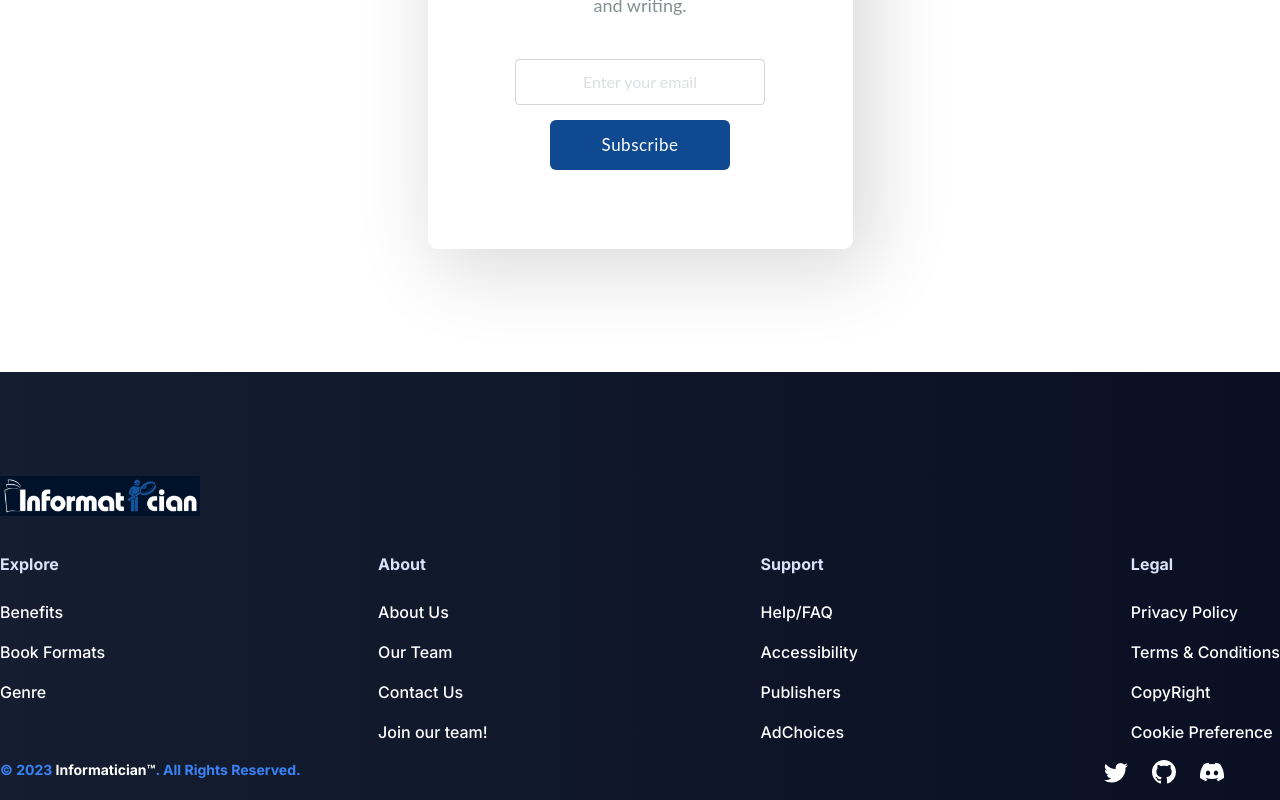
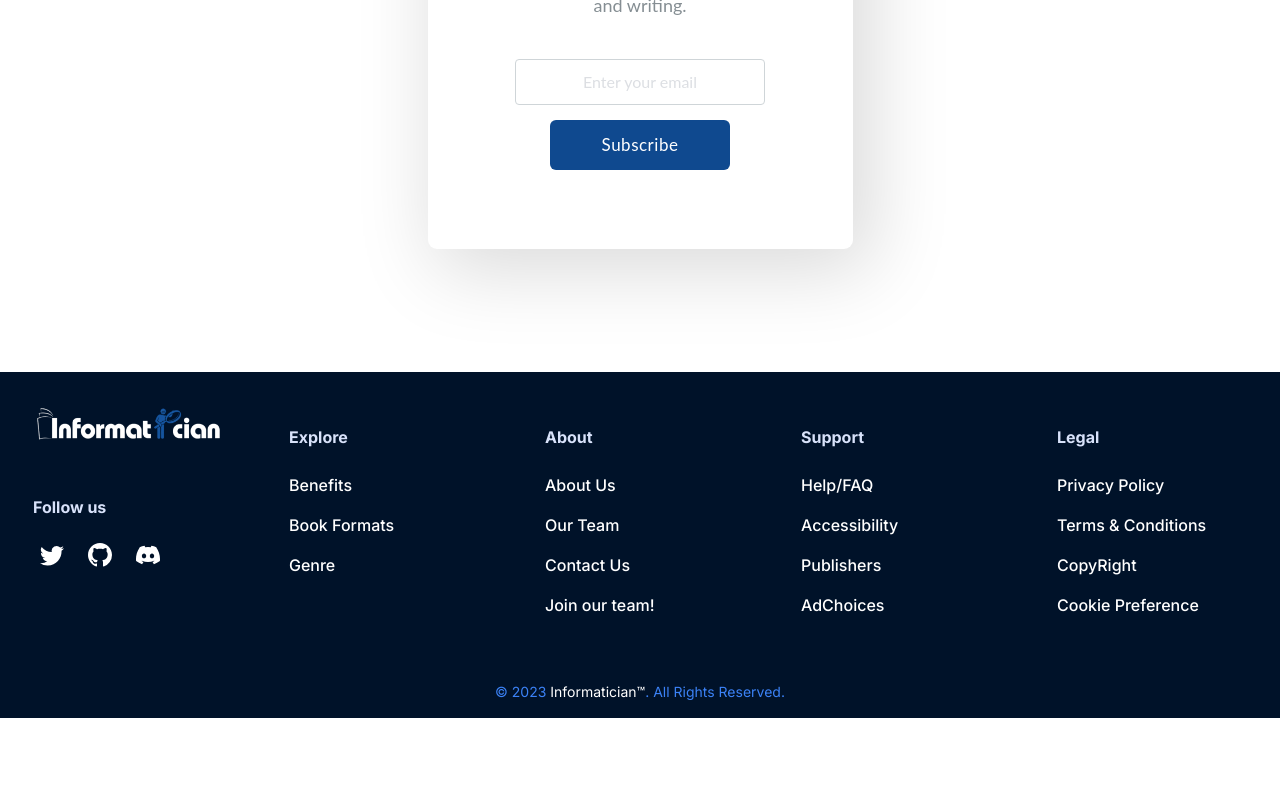
Before and after one commit to open-xyz/informatician, a Next.js app: page /login in a window 1280 px wide. Shown: the part 1302-2102 px from the top of the page. After the commit the page ends 2020 px from the top, so only its background shows below. Built offline with nearby package versions, Linux system fonts and the light colour scheme; no server answers.

Commit message:
Improved footer with grid and also included ".next" file in the gitignore

```diff
--- a/components/Footer/Footer.css
+++ b/components/Footer/Footer.css
@@ -1,5 +1,5 @@
 footer {
-    background-image: linear-gradient(to right, #141e30, #0a0f23);
+     background-color: #001229;
   }
 
   footer a {
--- a/components/Footer/Footer.js
+++ b/components/Footer/Footer.js
@@ -1,12 +1,11 @@
 "use client"
 import "./Footer.css";
 import NewsLetter from "./NewsLetter/NewsLetter";
-import { BsDiscord, BsGithub, BsTwitter } from "react-icons/bs";
 import darkLogo from "@/public/assets/logos/dark_logo.png";
-import {footerItems, columnNames} from "@/utils/Constants"
+import { footerItems, columnNames } from "@/utils/Constants"
 import Link from "next/link";
 import Image from "next/image";
-
+import SocialMedia from "./SocialMedia";
 
 const Footer = () => {
   let year = new Date().getFullYear();
@@ -36,10 +35,11 @@ const Footer = () => {
   return (
     <>
       <NewsLetter />
-      <footer>
-        <div className="mx-auto w-full max-w-screen-xl py-6 lg:py-4">
-          <div className="footer_body">
-            <div className="footer_main mb-6 md:mb-0 mt-0 py-2">
+      <footer className="text-white">
+        {/*  */}
+        <div class="grid sm:grid-rows-4 md:grid-cols-3 lg:grid-cols-5 md:grid-rows-1 text-neutral-800">
+          <div class="footer col-span-1 border border-[#001229] p-8">
+            <div className="flex flex-col">
               <Link href="/" onClick={scrollToTop} >
                 <Image
                   src={darkLogo}
@@ -49,38 +49,34 @@ const Footer = () => {
                   height="200"
                 />
               </Link>
+              <h2 className={`mb-6 pt-8 text-m font-bold`}>Follow us</h2>
+              <SocialMedia />
+
             </div>
-            <div className="footer_inner_body mt-2">
+          </div>
+
           {footerComponents?.map((item, index) => {
             return (
+              <div className="col-span-1 border border-[#001229] p-8">
+                <div className="flex flex-col">
                   <div key={index} className="footer_inner_body_item">
                     {item}
                   </div>
+                </div>
+              </div>
             );
           })}
+
         </div>
-          </div>
-          <div className="copyright_footer">
-            <span className={`text-sm font-bold sm:text-center text-blue-500`}>
+
+        <div class="sm:text-sm p-4 text-center sm:text-center text-blue-500">
           © {year}{" "}
           <a href="/" onClick={scrollToTop} className="hover:underline">
             Informatician™
           </a>
           . All Rights Reserved.
-            </span>
-            <div className="flex mt-0 space-x-6 sm:justify-center sm:mt-0 mr-14 2xl:mr-0">
-              <Link href="/develop">
-                <BsTwitter className="w-6 h-6 transition-all duration-200 ease-in-out transform hover:scale-110 twitter" />
-              </Link>
-              <Link href="https://github.com/rohansx/informatician">
-                <BsGithub className="w-6 h-6 transition-all duration-200 ease-in-out transform hover:scale-110 github" />
-              </Link>
-              <Link href="#">
-                <BsDiscord className="w-6 h-6 transition-all duration-200 ease-in-out transform hover:scale-110 discord" />
-              </Link>
         </div>
-          </div>
-        </div>
+
       </footer>
     </>
   );
--- /dev/null
+++ b/components/Footer/SocialMedia.js
@@ -0,0 +1,18 @@
+import { BsDiscord, BsGithub, BsTwitter } from "react-icons/bs";
+import Link from "next/link";
+
+export default function SocialMedia() {
+    return (
+        <div className="flex mt-0 space-x-6 sm:justify-center sm:mt-0 mr-14 2xl:mr-0">
+            <Link href="/develop">
+                <BsTwitter className="w-6 h-6 transition-all duration-200 ease-in-out transform hover:scale-110 twitter" />
+            </Link>
+            <Link href="https://github.com/rohansx/informatician">
+                <BsGithub className="w-6 h-6 transition-all duration-200 ease-in-out transform hover:scale-110 github" />
+            </Link>
+            <Link href="#">
+                <BsDiscord className="w-6 h-6 transition-all duration-200 ease-in-out transform hover:scale-110 discord" />
+            </Link>
+        </div>
+    )
+}
```
Also changed, not shown: 1 other file (tests, documents, lock files or other folders). Lines whose indentation alone changed are shown as unchanged.
